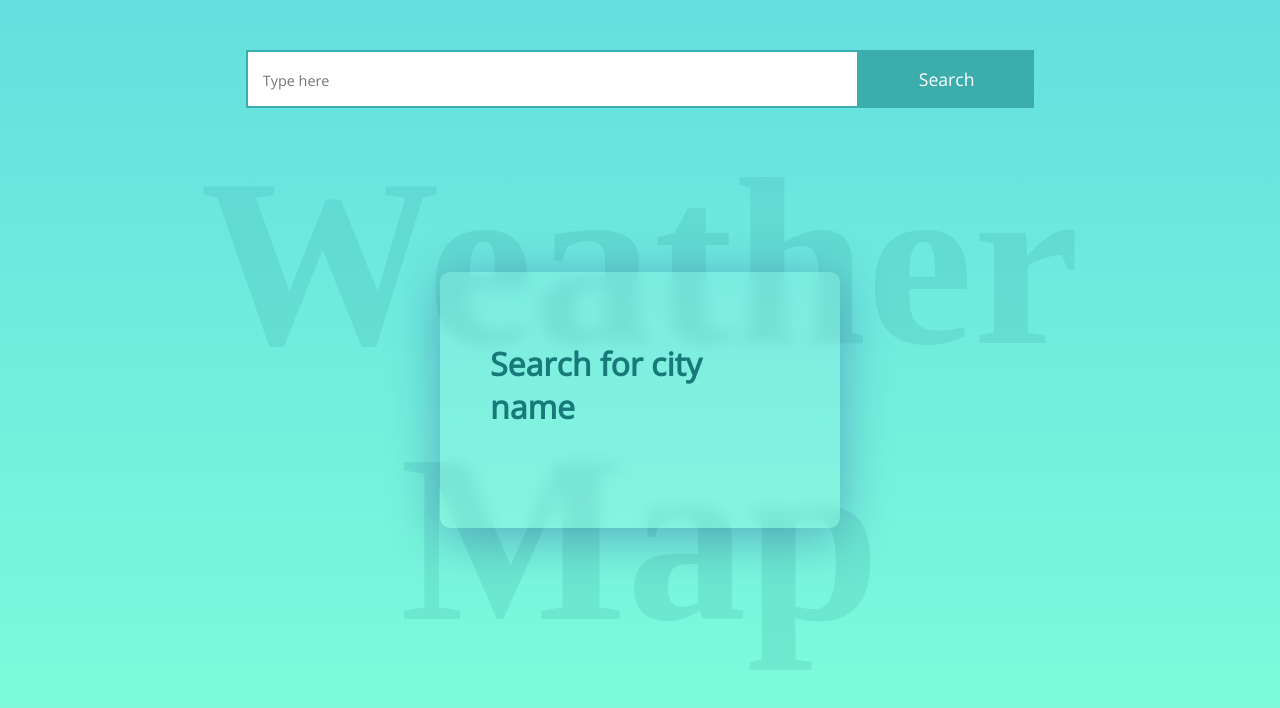
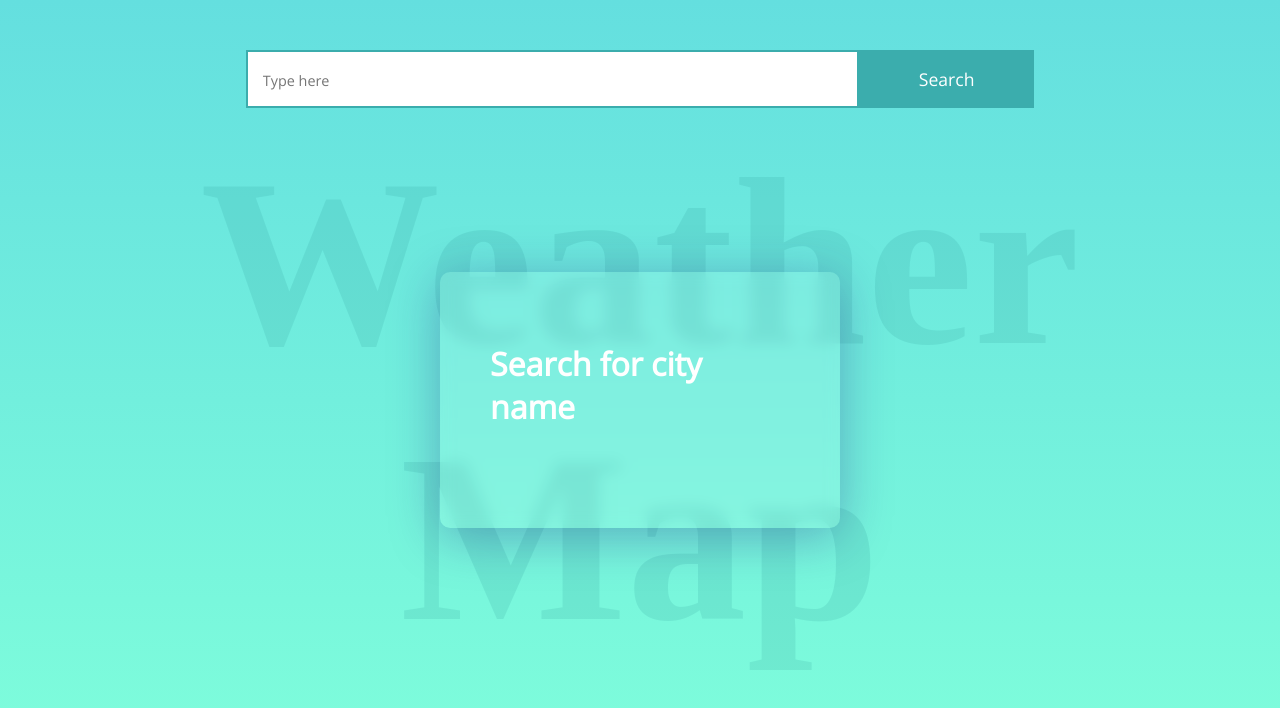
Before and after one commit to Debojyotibabai/weatherApp, a React (Create React App) app: page / in a window 1280 px wide. Shown: the top 708 px of the page. Built offline with nearby package versions, Linux system fonts and the light colour scheme; a web font is replaced by a local one.

Commit message:
color change

```diff
--- a/src/index.css
+++ b/src/index.css
@@ -74,7 +74,8 @@ body {
 }
 .result h1 {
   font-size: 2rem;
-  color: #187979;
+  /* color: #187979; */
+  color: white;
 }
 .result h3 {
   color: #3badad;
```
Also changed, not shown: 1 other file (tests, documents, lock files or other folders).
